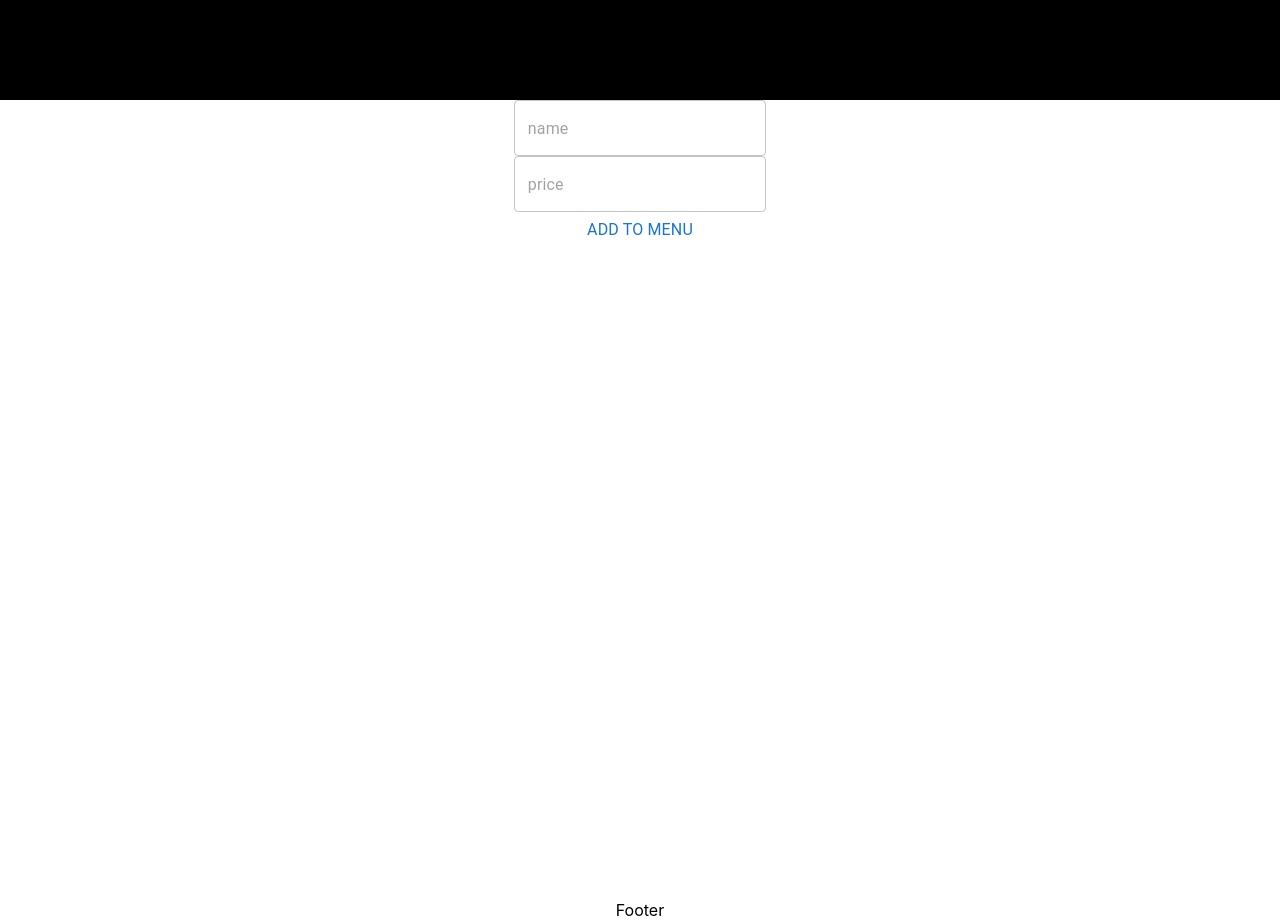
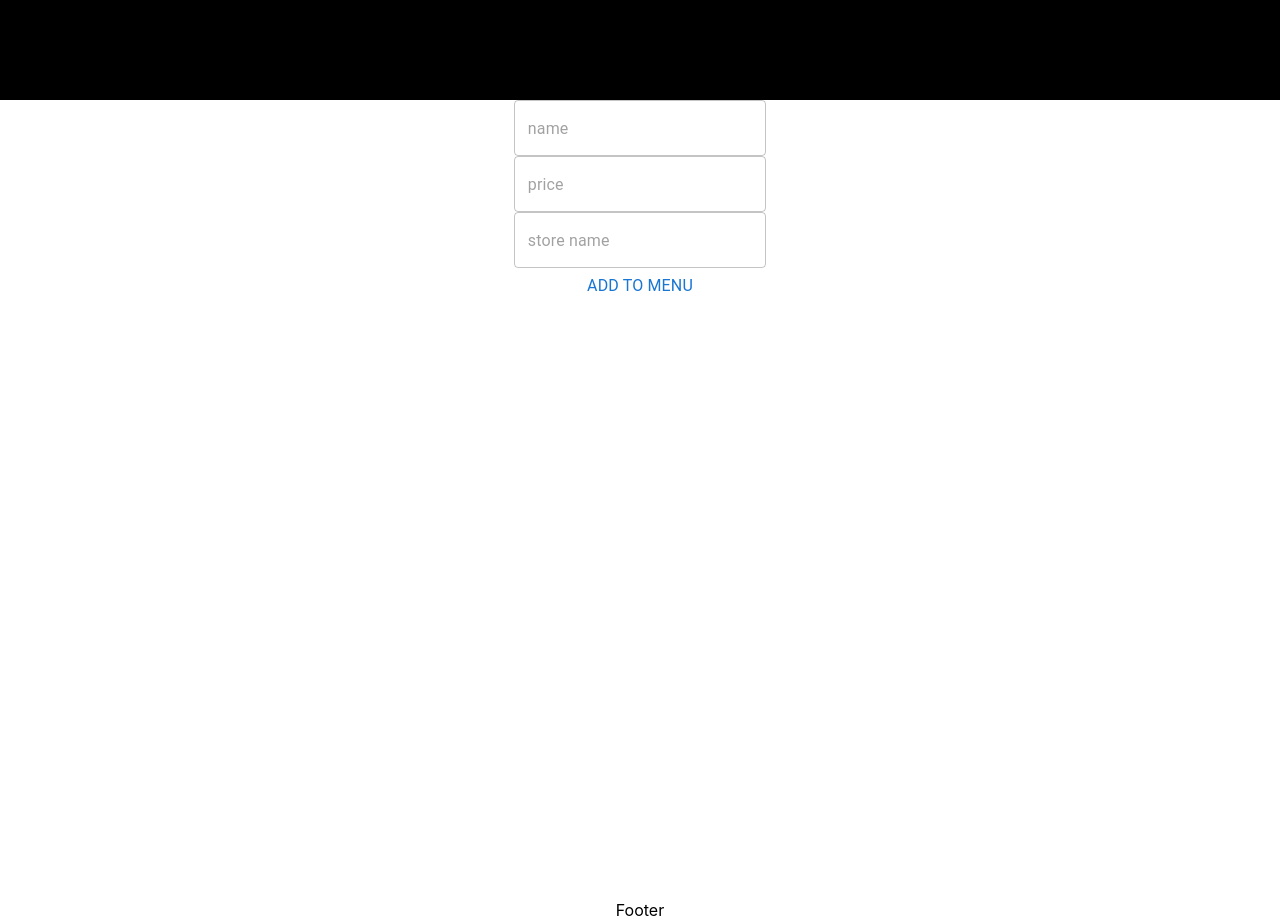
Before and after one commit to JoseFlores25/phase4-cafe-shop-client, a React (Create React App) app: page /order in a window 1280 px wide. Built offline with nearby package versions, Linux system fonts and the light colour scheme.

Commit message:
Add store

```diff
--- a/src/pages/Coffees.jsx
+++ b/src/pages/Coffees.jsx
@@ -40,8 +40,9 @@ const Coffee = ({
             flexDirection: "column",
           }}
         >
-          <Typography>{item?.name}</Typography>
-          <Typography>${item?.price}</Typography>
+          <Typography>Coffee: {item?.name}</Typography>
+          <Typography>Price: ${item?.price}</Typography>
+          <Typography>Store: {item?.store}</Typography>
           <Button onClick={() => handleDeleteCoffee(item?.id)}>
             <Typography>Delete</Typography>
           </Button>
--- a/src/pages/Order.jsx
+++ b/src/pages/Order.jsx
@@ -6,7 +6,7 @@ import { useLocation } from "react-router-dom";
 const Order = ({ navigate, handleEditProduct, handleAddCoffee }) => {
   const { state } = useLocation();
   const { method, item } = state || {};
-  const [coffee, setCoffee] = useState({ name: "", price: "" });
+  const [coffee, setCoffee] = useState({ name: "", price: "", store: '' });
 
   useEffect(() => {
     if (item) setCoffee(item);
@@ -46,6 +46,11 @@ const Order = ({ navigate, handleEditProduct, handleAddCoffee }) => {
           value={coffee.price}
           onChange={(e) => handleInput(e, "price")}
         />
+        <OutlinedInput
+          placeholder="store name"
+          value={coffee.store}
+          onChange={(e) => handleInput(e, "store")}
+        />
         <Button onClick={method === "update" ? updatCoffee : addCoffee}>
           <Typography>
             {method === "update" ? `Update ${item.name}` : "Add to menu"}
```
